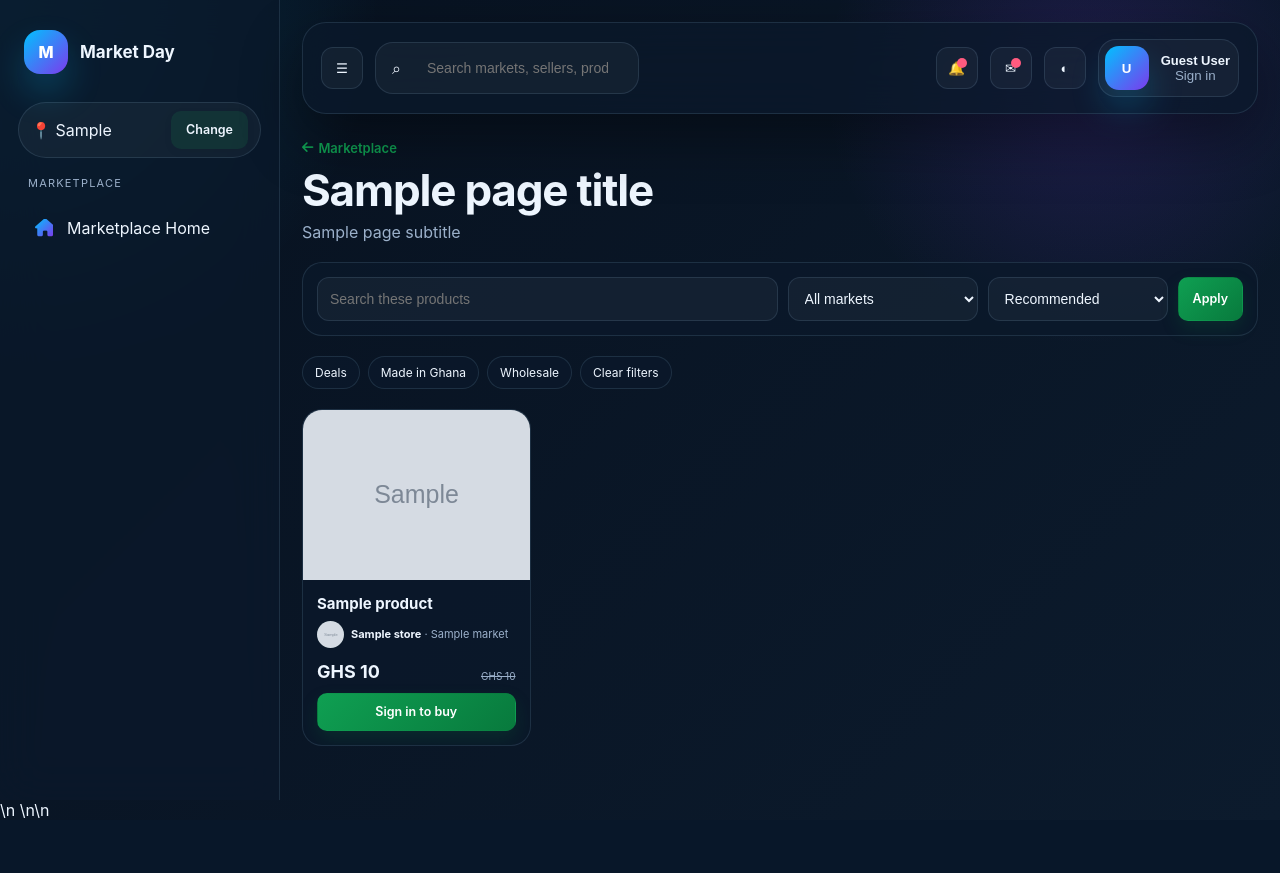
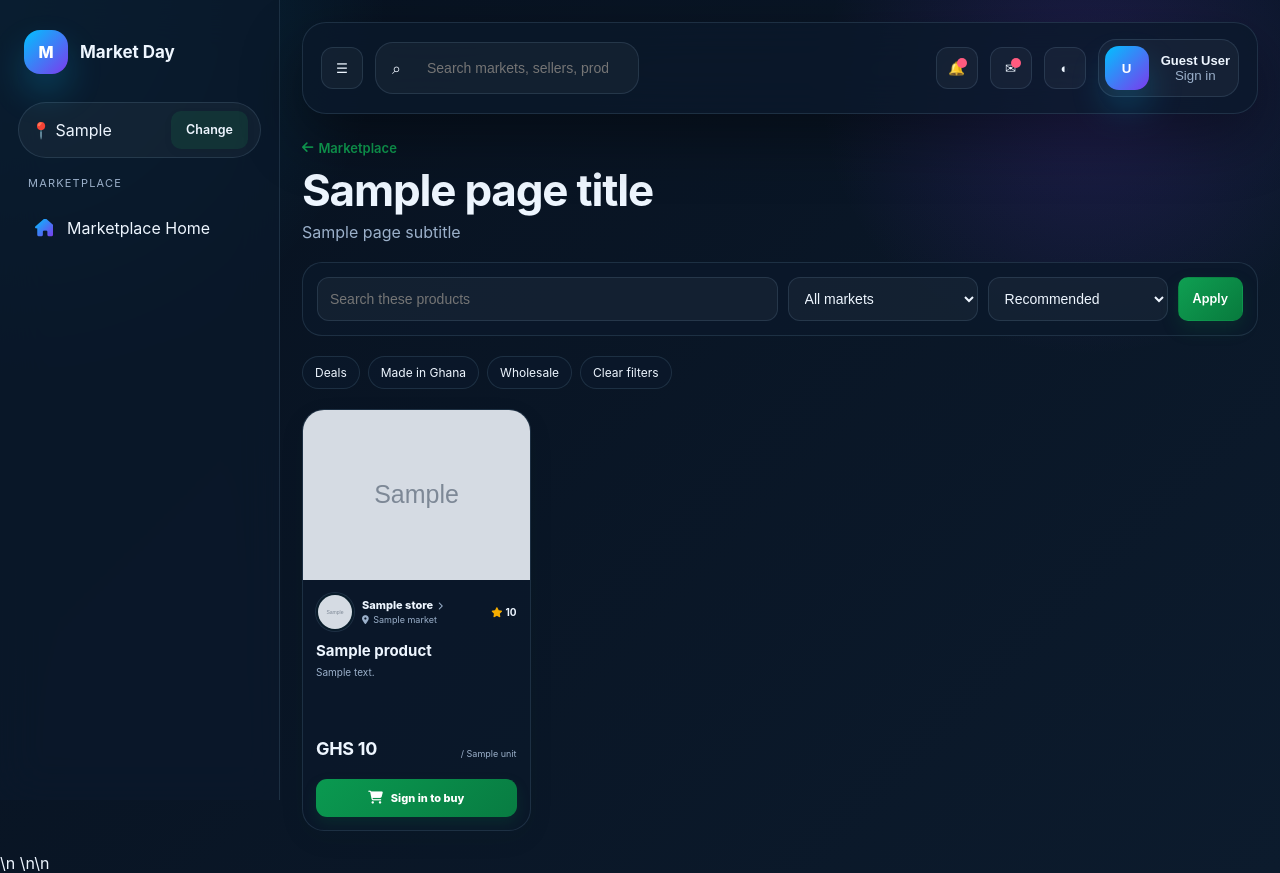
Before and after one commit to csbrotherslabs/market_day, a Django app: template templates/core_app/product_listing.html in a window 1280 px wide. Before the commit the page ends 818 px from the top, so only its background shows below. Run offline with Django 5.2, Linux system fonts and the light colour scheme; the template is opened without the code that fills it: most values are stand-ins (such as "Sample title", 1, 10 or a date in 2020); grey boxes marked "Sample" are stand-in pictures.

Commit message:
Use premium product card on collection and category pages

```diff
--- a/templates/core_app/product_listing.html
+++ b/templates/core_app/product_listing.html
@@ -15,7 +15,7 @@
   <div class="quick-filters"><a class="filter-pill" href="?deals=1">Deals</a><a class="filter-pill" href="?ghana=1">Made in Ghana</a><a class="filter-pill" href="?wholesale=1">Wholesale</a><a class="filter-pill" href="?">Clear filters</a></div>
   <div class="listing-grid">
   {% for product in products %}
-    <article class="listing-card"><div class="listing-image">{% if product.image %}<img src="{{ product.image.url }}" alt="{{ product.name }}">{% else %}<i class="fa-solid fa-basket-shopping fa-2x"></i>{% endif %}{% if is_sponsored_collection or product.promoted %}<span class="listing-badge">Sponsored</span>{% endif %}</div><div class="listing-body"><h3>{{ product.name }}</h3><div class="listing-seller"><div class="listing-seller-photo">{% if product.seller.seller_photo %}<img src="{{ product.seller.seller_photo.url }}" alt="{{ product.seller.user.get_full_name|default:product.seller.user.username }}">{% else %}{{ product.seller.user.first_name|default:product.seller.user.username|slice:':1'|upper }}{% endif %}</div><div class="listing-store">{% if product.store %}<a href="{% url 'public_storefront' product.store.id %}">{{ product.store.name }}</a>{% if product.store.market %} · {{ product.store.market.name }}{% endif %}{% endif %}</div></div><div class="listing-price"><strong>GHS {% if product.discount_price %}{{ product.discount_price }}{% else %}{{ product.price }}{% endif %}</strong>{% if product.discount_price %}<del>GHS {{ product.price }}</del>{% else %}<span>/ {{ product.unit }}</span>{% endif %}</div>{% if user.is_authenticated %}<a class="btn btn-primary btn-sm btn-block" href="{% url 'add_to_cart' product.id %}">Add to cart</a>{% else %}<a class="btn btn-primary btn-sm btn-block" href="{% url 'login' %}">Sign in to buy</a>{% endif %}</div></article>
+    {% include 'core_app/includes/product_card.html' %}
   {% empty %}<div class="listing-empty">No products match this view yet. Try clearing filters or browsing another section.</div>{% endfor %}
   </div>
 </div>
```
